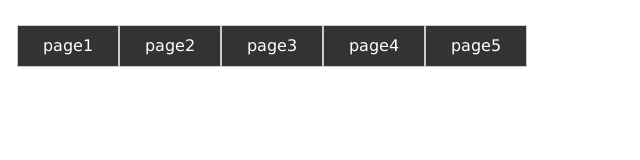
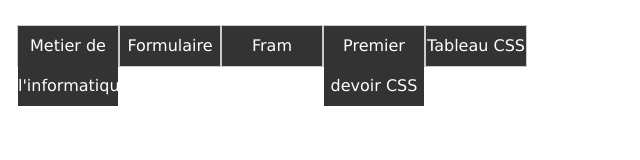
Before and after one commit to MelCity94/SIO, a plain HTML site: page index.html in a window 1280 px wide. Shown: the whole page, without its empty margins (0-640 px from the left). Drawn offline with Linux system fonts and the light colour scheme.

Commit message:
Update index.html

```diff
--- a/index.html
+++ b/index.html
@@ -11,11 +11,11 @@
 <ul>
 
 
-<li><a href="index1.html">page1</a></li>
-<li><a href="index2.html">page2</a></li>
-<li><a href="index3.html">page3</a></li>
-<li><a href="index4.html">page4</a></li>
-<li><a href="index5.html">page5</a></li>
+<li><a href="index1.html"> Metier de l'informatique </a></li>
+<li><a href="index2.html"> Formulaire </a></li>
+<li><a href="index3.html"> Fram </a></li>
+<li><a href="index4.html"> Premier devoir CSS </a></li>
+<li><a href="index5.html"> Tableau CSS </a></li>
 
 
 
```
